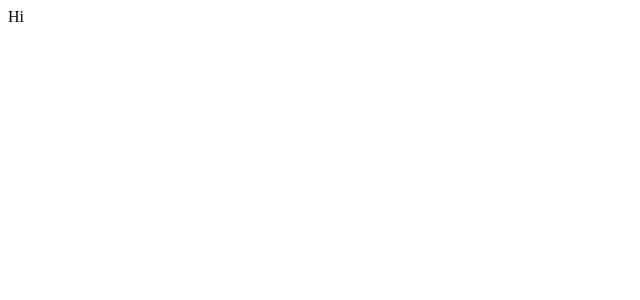
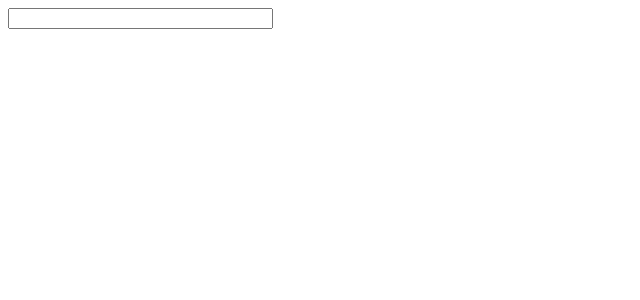
Before and after one commit to CapstoneLegeno/Nangcipe, a React (Create React App) app in the folder front-end/: page /recipesearch in a window 1280 px wide. Shown: the top 300 px of the page, without its empty margins (0-640 px from the left). Built offline with nearby package versions, Linux system fonts and the light colour scheme.

Commit message:
ㄴ버전 업그레이드

```diff
--- a/front-end/package.json
+++ b/front-end/package.json
@@ -7,6 +7,7 @@
     "@testing-library/jest-dom": "^5.16.4",
     "@testing-library/react": "^13.2.0",
     "@testing-library/user-event": "^13.5.0",
+    "axios": "^0.27.2",
     "react": "^18.1.0",
     "react-dom": "^18.1.0",
     "react-router-dom": "^6.3.0",
--- a/front-end/src/components/MainPage/MainPage.js
+++ b/front-end/src/components/MainPage/MainPage.js
@@ -76,9 +76,9 @@ export function MainPage() {
         onChange={handleChange}
       ></input> */}
       <br />
-      <p className="write">냉장고 속 방치되어 있는 재료 또는 사용하지 않는 재료들을 등록을 통해
+      <strong className="write">냉장고 속 방치되어 있는 재료 또는 사용하지 않는 재료들을 등록을 통해
       사용자에게 레시피를 추천해주는 서비스
-      </p>
+      </strong>
     </div>
   );
 }
--- a/front-end/src/components/recipesearch/Recipesearch.js
+++ b/front-end/src/components/recipesearch/Recipesearch.js
@@ -1,9 +1,17 @@
 import React from 'react';
+import styled from 'styled-components';
+
+const elementstyle = styled.div`
+
+`
 
 function Recipesearch(){
     return(
         <div className='recipesearch'>
-        Hi
+            <input type={"text"}
+                    className={"input-sm"}
+                    size={"30"}>
+            </input>
         </div>
     )
 }
```
Also changed, not shown: 1 other file (tests, documents, lock files or other folders).
